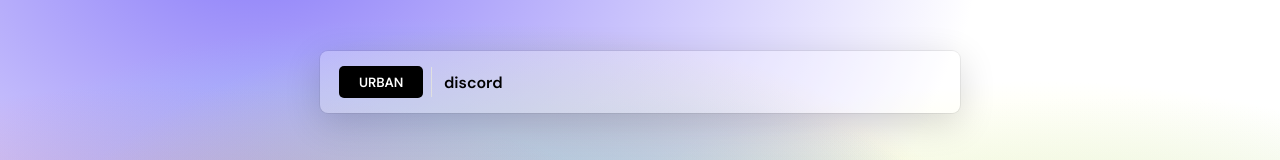
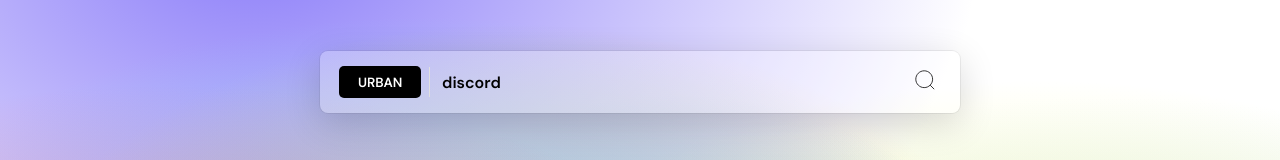
Before and after one commit to A1X5H04/dictionary-app, a React (Vite) app: page / in a window 1280 px wide. Shown: the part 133-293 px from the top of the page. Built offline with nearby package versions, Linux system fonts and the light colour scheme; a web font is replaced by a local one.

Commit message:
Refactor some code removed header tag and added image for search icon

```diff
--- a/src/components/Home.jsx
+++ b/src/components/Home.jsx
@@ -25,7 +25,6 @@
 
   return (
     <>
-      <header></header>
       <main className="home-main">
         <div className="logo">
           <img width="250" src="./Logo.svg" alt="book" />
@@ -50,7 +49,7 @@
             }
           />
           <button className="btn-icon" onClick={handleSubmit}>
-            <i className="ri-search-line"></i>
+            <img width="20" src="./search.svg" alt="search" />
           </button>
         </div>
       </main>
```
